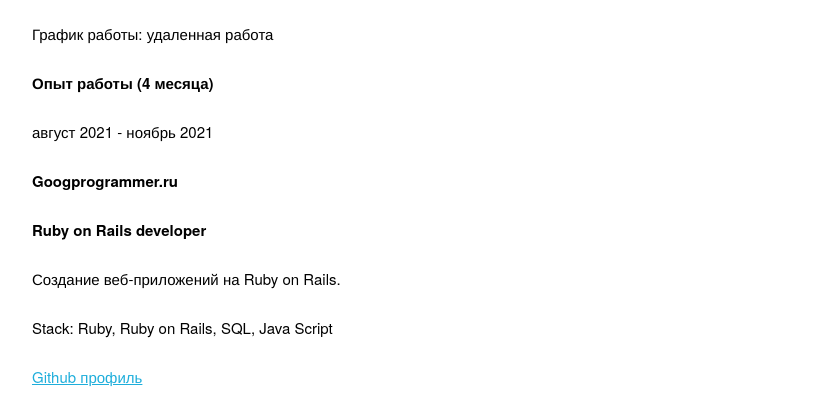
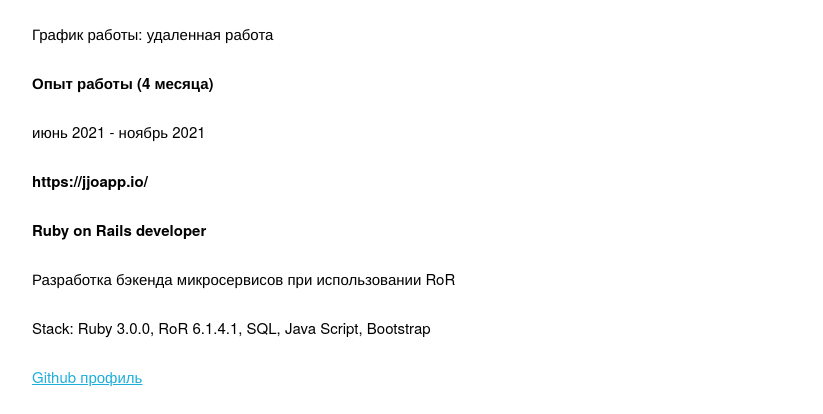
Before and after one commit to signore-pomodoro/cv, a plain HTML site: page index.html in a window 1280 px wide. Shown: the part 481-895 px from the top of the page, without its empty margins (128-951 px from the left). Drawn offline with Linux system fonts and the light colour scheme.

Commit message:
Update index.html

```diff
--- a/index.html
+++ b/index.html
@@ -28,11 +28,11 @@
   <p>Занятость: полная занятость</p>
   <p>График работы: удаленная работа</p>
   <p><b>Опыт работы (4 месяца)</b></p>
-  <p>август 2021 - ноябрь 2021</p>
-  <p><b>Googprogrammer.ru</b></p>
+  <p>июнь 2021 - ноябрь 2021</p>
+  <p><b>https://jjoapp.io/</b></p>
   <p><b>Ruby on Rails developer</b></p>
-  <p>Создание веб-приложений на Ruby on Rails.</p>
-  <p>Stack: Ruby, Ruby on Rails, SQL, Java Script</p>
+  <p>Разработка бэкенда микросервисов при использовании RoR</p>
+  <p>Stack: Ruby 3.0.0, RoR 6.1.4.1, SQL, Java Script, Bootstrap</p>
   <p><a href="https://github.com/signore-pomodoro" target="blank">Github профиль</a></p>
 </div>
  </body>
```
